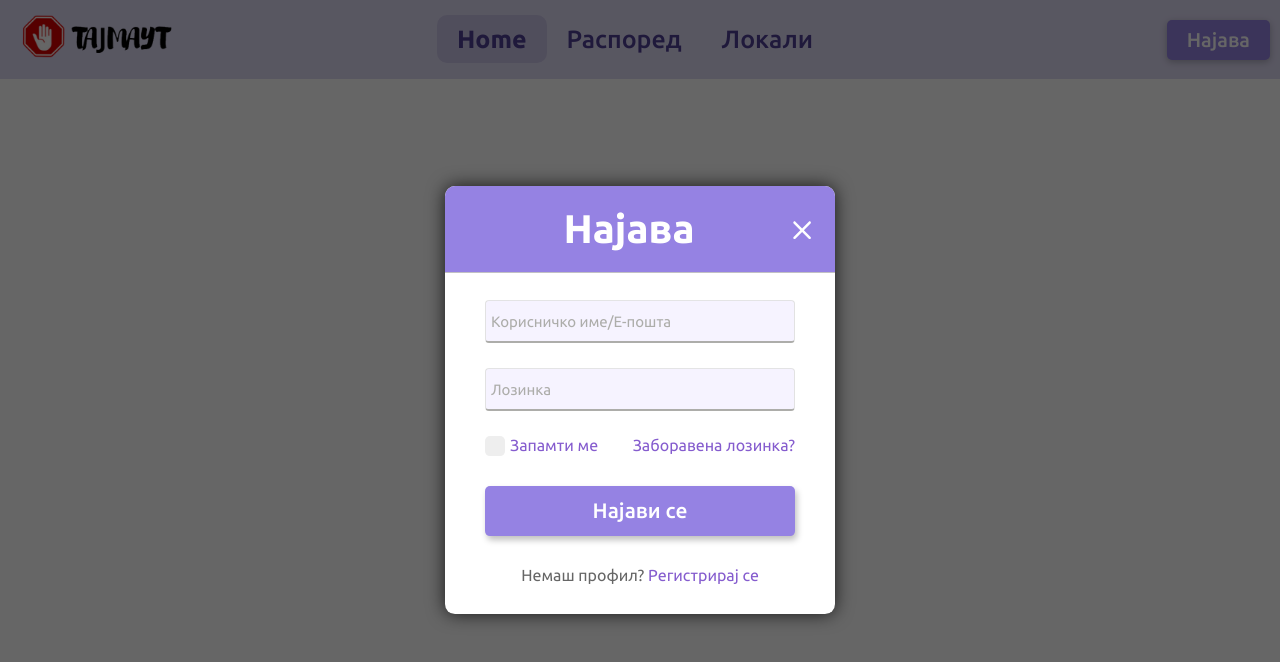
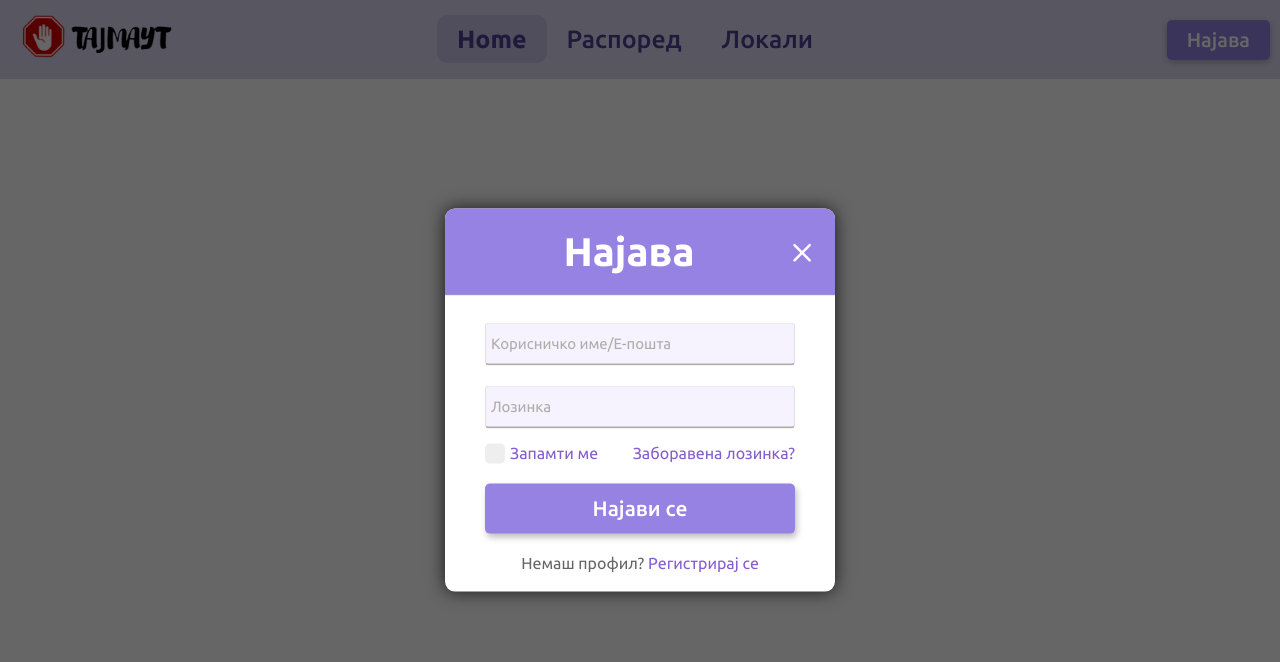
Before and after one commit to petark7/tajmaut, a React (Create React App) app: page / in a window 1280 px wide. Both pictures are taken after a click on the button "Најава". Shown: the top 662 px of the page. Built offline with nearby package versions, Linux system fonts and the light colour scheme; the HTML template or start-up script is replaced by a standard one.

Commit message:
Improve UI on Login

```diff
--- a/src/components/Login/Login.css
+++ b/src/components/Login/Login.css
@@ -40,9 +40,21 @@
   margin-left: -20px;
 }
 
+.loginFormInputs{
+  display: flex;
+  flex-direction: column;
+  gap: 20px;
+}
+
 .log-in form {
   padding: 0 40px;
   box-sizing: border-box;
+}
+
+form .user.login {
+  position: relative;
+  border-bottom: 2px solid #adadaa;
+  margin: 0px 0;
 }
 
 form .user {
@@ -84,6 +96,8 @@ form .user {
 }
 
 .loginContainer {
+  margin-top: 15px;
+  margin-bottom: -10px;
   display: flex;
   flex-direction: row;
   justify-content: space-between;
@@ -112,7 +126,7 @@ form .user {
 }
 
 .signup {
-  margin: 30px 0;
+  margin: 20px 0;
   text-align: center;
   font-size: 16px;
   color: #666666;
@@ -139,26 +153,7 @@ form .user {
 }
 
 .loginButton {
-  font-family: Ubuntu;
-  width: 310px;
-  height: 50px;
-  margin-right: 10px;
-  margin-top: 10px;
-  margin-bottom: -10px;
-  background: #9582E3;
-  border: none;
-  border-radius: 5px;
-  padding: 8px 20px;
-  font-weight: 500;
-  box-shadow: 2px 4px 6px rgba(0, 0, 0, 0.25);
-  font-size: 20px;
-  color: #FFFFFF;
-}
-
-.loginButton:hover {
-  cursor: pointer;
-  background-color: rgb(129, 102, 240);
-  transition: 0.1s;
+  margin-top: -10px;
 }
 
 .rememberMe {
@@ -230,3 +225,24 @@ form .user {
   -ms-transform: rotate(45deg);
   transform: rotate(45deg);
 }
+
+.formButton {
+  font-family: Ubuntu;
+  font-size: 21px;
+  margin-top: 20px;
+  width: 100%;
+  height: 50px;
+  background: #9582E3;
+  border: none;
+  border-radius: 5px;
+  padding: 8px 20px;
+  font-weight: 500;
+  box-shadow: 2px 4px 6px rgba(0, 0, 0, 0.25);
+  color: white;
+}
+
+.formButton:hover {
+  cursor: pointer;
+  background-color: rgb(129, 102, 240);
+  transition: 0.1s;
+}
--- a/src/components/Login/Login.jsx
+++ b/src/components/Login/Login.jsx
@@ -93,7 +93,8 @@ export default function LoginForm({
         </h1>
 
         <form onSubmit={handleSubmit}>
-          <div className="user">
+          <div className="loginFormInputs">
+            <div className="user login">
               <input
                 type="text"
                 id="email"
@@ -107,7 +108,7 @@ export default function LoginForm({
               <label>Корисничко име/E-пошта</label>
             </div>
 
-          <div className="user">
+            <div className="user login">
               <input
                 type="password"
                 required
@@ -119,6 +120,7 @@ export default function LoginForm({
               />
               <span></span>
               <label>Лозинка</label>
+            </div>
           </div>
 
           <div className="loginContainer">
--- a/src/components/Register/Register.css
+++ b/src/components/Register/Register.css
@@ -120,24 +120,3 @@
   -ms-transform: rotate(45deg);
   transform: rotate(45deg);
 }
-
-.formButton {
-  font-family: Ubuntu;
-  font-size: 21px;
-  margin-top: 20px;
-  width: 100%;
-  height: 50px;
-  background: #9582E3;
-  border: none;
-  border-radius: 5px;
-  padding: 8px 20px;
-  font-weight: 500;
-  box-shadow: 2px 4px 6px rgba(0, 0, 0, 0.25);
-  color: white;
-}
-
-.formButton:hover {
-  cursor: pointer;
-  background-color: rgb(129, 102, 240);
-  transition: 0.1s;
-}
```
Lines whose indentation alone changed are shown as unchanged.
